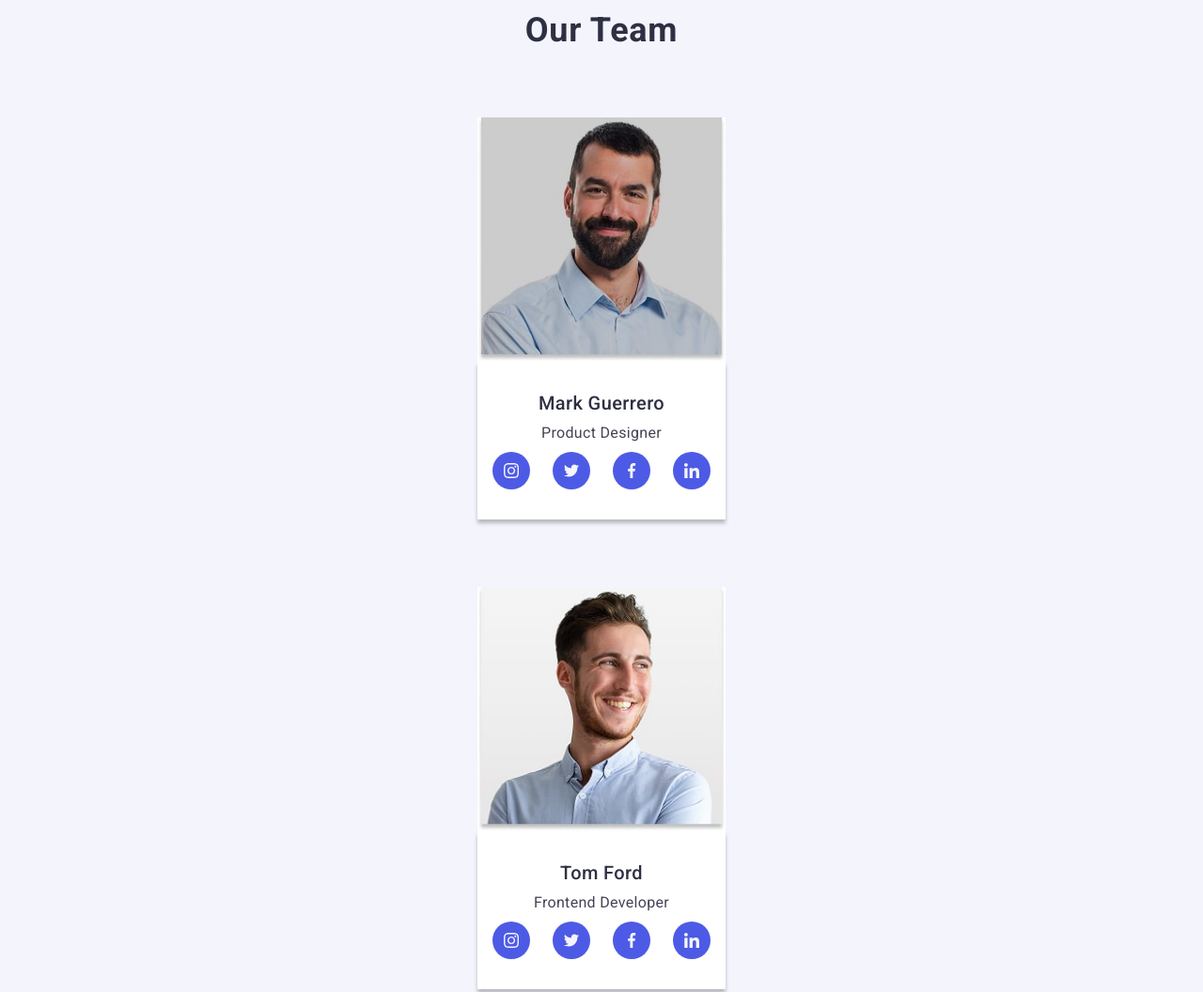
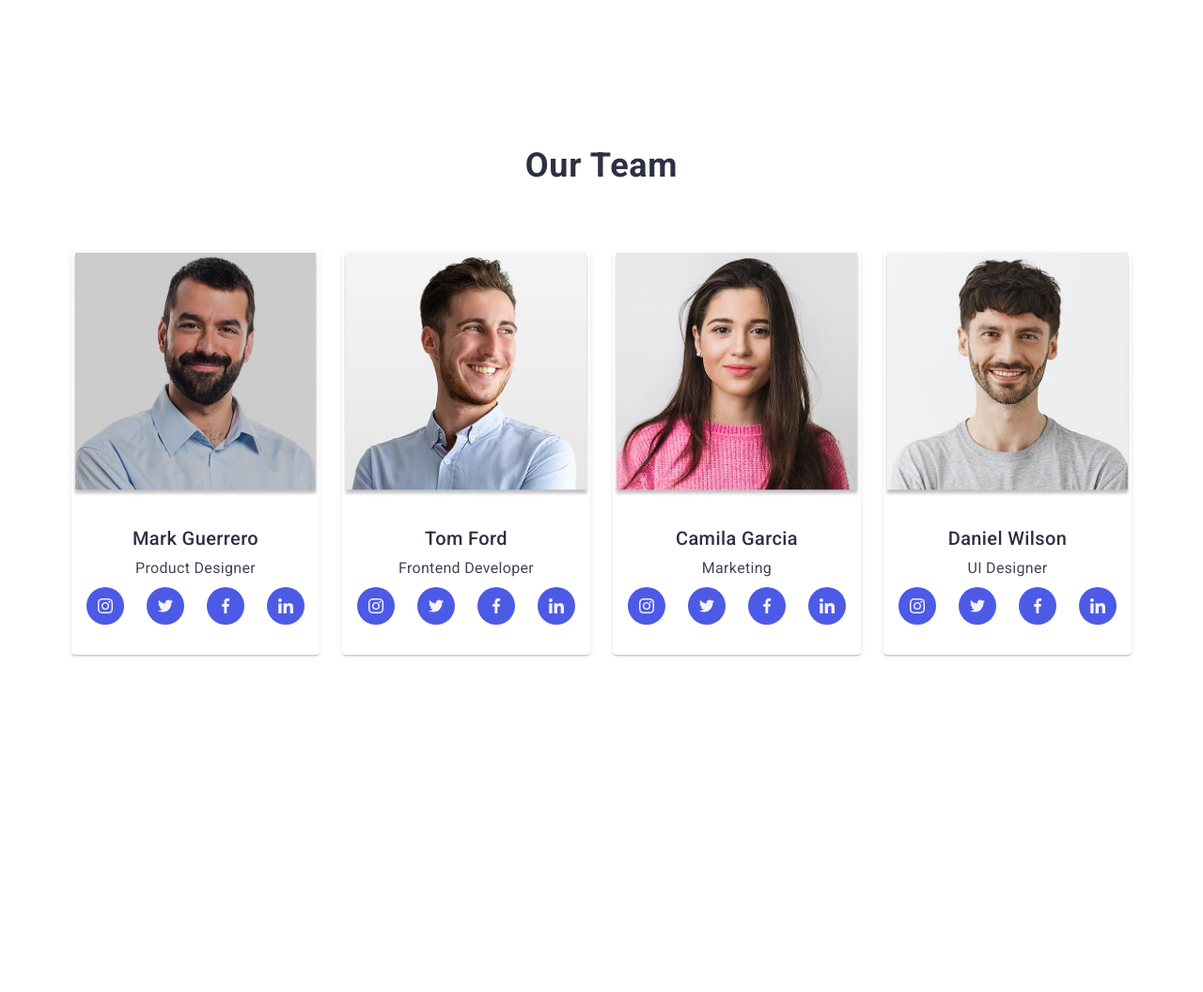
Before and after one commit to Volodymyr-UA-1/goit-markup-hw-06, a plain HTML site: page index.html in a window 1280 px wide. Shown: the part 1220-2276 px from the top of the page at 94% size. After the commit the page ends 2157 px from the top, so only its background shows below. Drawn offline with nearby package versions, Linux system fonts and the light colour scheme.

Commit message:
add team

```diff
--- a/css/styles.css
+++ b/css/styles.css
@@ -513,7 +513,7 @@ button{
     display: flex;
     justify-content: center;
     align-items: center;
-    margin: 120px auto;
+    margin: 240px auto;
 }
 
 .benefits-item {
@@ -542,7 +542,6 @@ button{
 }
 
     /*team mobile*/
-
 .team-container {
     display: flex;
     flex-direction: column;
@@ -550,12 +549,13 @@ button{
     padding: 0 28px;
 }
 .team {
-
     background-color: #f4f4fd;
 }
 .team-list {
     display: flex;
+    justify-content: center;
     flex-direction: column;
+    margin-bottom: 72px;
     gap: 72px;
 }
 .team-title {
@@ -589,28 +589,22 @@ button{
     color: #434455;
     margin-bottom: 8px;
 }
-
 .team-item {
-            max-width: 264px;
-            background-color: #fff;
     border-radius: 0px 0px 4px 4px;
-background: #fff;
-
+    box-shadow: 0px 2px 1px 0px rgba(46, 47, 66, 0.08),
+    0px 1px 1px 0px rgba(46, 47, 66, 0.16),
+    0px 1px 6px 0px rgba(46, 47, 66, 0.08);
 }
-
 .team-nickname {
     text-align: center;
     padding: 32px 16px;
-            box-shadow: 0 4px 4px 0 rgba(0, 0, 0, 0.25);
 }
-
 .team-social {
     display: flex;
     justify-content: center;
     gap: 24px;
     margin: 0 auto;
 }
-
 .team-item-social {
     position: relative;
     width: 40px;
@@ -620,9 +614,7 @@ background: #fff;
 .team-icon-link:hover,
 .team-icon-link:focus {
     background-color: #404bbf;
-            ;
 }
-
 .team-icon-link {
     display: flex;
     align-items: center;
@@ -634,9 +626,43 @@ background: #fff;
     background-color: #4d5ae5;
     cursor: pointer;
     border-radius: 50%;
-
 }
-
 .icon {
      fill: #F4F4FD;
 }
+
+/*team tablet*/
+@media screen and (min-width: 768px) {
+.team {
+    background-color: #f4f4fd;
+}
+.team-list {
+    flex-direction: row;
+    flex-wrap: wrap;
+    column-gap: 24px;
+    row-gap: 64px;
+    }
+}
+/*team desktop*/
+@media screen and (min-width: 1158px) {
+.team{
+    background-color: #fff;
+    }
+.team-container {
+    max-height: 540px;
+    width: 100%;
+    padding: 0;
+    margin-bottom: 240px;
+    fill: none;
+}
+.team-title {
+    margin-top: 0px;
+    margin-bottom: 72px;
+}
+.team-list {
+    width: 100%;
+    margin: 0px 156px;
+    flex-basis: calc((100% - 3*24px) / 4);
+    height: 540px;
+}
+}
```
Lines whose indentation alone changed are shown as unchanged.
